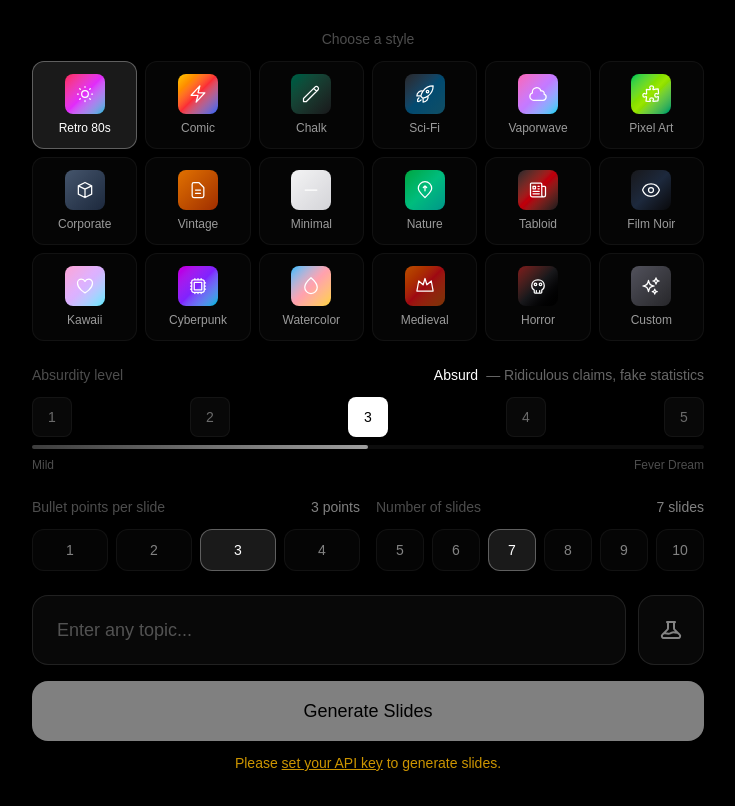
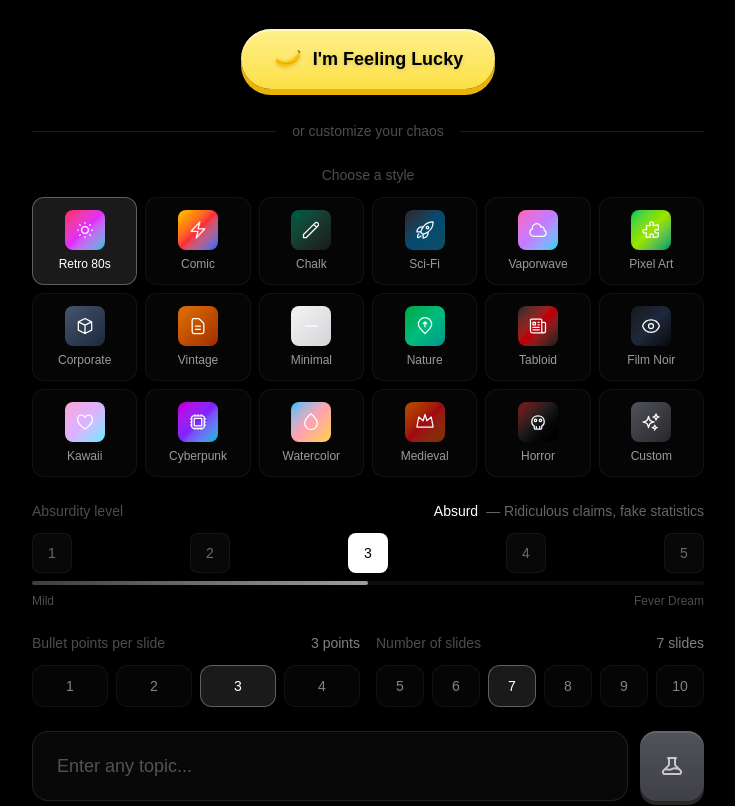
Before and after one commit to brxs/genAI-karaoke, a Next.js app: page / in a window 1280 px wide. Shown: the part 400-1206 px from the top of the page, without its empty margins (272-1007 px from the left). Built offline with nearby package versions, Linux system fonts and the light colour scheme.

Commit message:
Adds a shuffle button

```diff
--- a/components/ApiKeyModal.tsx
+++ b/components/ApiKeyModal.tsx
@@ -153,14 +153,22 @@ export default function ApiKeyModal({ isOpen, onClose, onSave, onClear }: ApiKey
         <div className="flex gap-3">
           <button
             onClick={onClose}
-            className="flex-1 px-4 py-3 border border-white/10 rounded-xl text-white/70 hover:text-white hover:bg-white/5 font-medium transition-all"
+            className="flex-1 px-4 py-3 rounded-xl text-white font-medium transition-all duration-150 hover:scale-[1.02] active:scale-[0.98]"
+            style={{
+              background: "linear-gradient(180deg, #52525b 0%, #3f3f46 100%)",
+              boxShadow: "0 3px 0 #27272a, 0 4px 12px rgba(0,0,0,0.3), inset 0 1px 0 rgba(255,255,255,0.1)",
+            }}
           >
             Cancel
           </button>
           <button
             onClick={handleSave}
             disabled={!apiKey || isLoading}
-            className="flex-1 px-4 py-3 bg-white text-black rounded-xl hover:bg-white/90 disabled:opacity-50 disabled:cursor-not-allowed font-medium transition-all"
+            className="flex-1 px-4 py-3 text-black rounded-xl font-bold transition-all duration-150 disabled:opacity-50 disabled:cursor-not-allowed hover:scale-[1.02] active:scale-[0.98]"
+            style={{
+              background: "linear-gradient(180deg, #ffffff 0%, #e4e4e7 100%)",
+              boxShadow: "0 3px 0 #a1a1aa, 0 4px 12px rgba(0,0,0,0.2), inset 0 1px 0 rgba(255,255,255,0.8)",
+            }}
           >
             {isLoading ? "Saving..." : "Save Key"}
           </button>
--- a/components/TopicForm.tsx
+++ b/components/TopicForm.tsx
@@ -1,7 +1,7 @@
 "use client";
 
-import { useState } from "react";
-import { SlideStyle, DEFAULT_STYLE } from "@/lib/styles";
+import { useState, useCallback, useRef } from "react";
+import { SlideStyle, DEFAULT_STYLE, STYLE_LIST } from "@/lib/styles";
 import { AbsurdityLevel, DEFAULT_ABSURDITY } from "@/lib/absurdity";
 import StylePicker from "./StylePicker";
 import AbsurditySlider from "./AbsurditySlider";
@@ -78,6 +78,12 @@ function generateRandomTopic(): string {
     .replace("{place}", pickRandom(PLACES));
 }
 
+// Available options for roulette (excluding "custom" style)
+const ROULETTE_STYLES = STYLE_LIST.filter((s) => s.id !== "custom").map((s) => s.id);
+const ABSURDITY_OPTIONS: AbsurdityLevel[] = [1, 2, 3, 4, 5];
+const BULLET_OPTIONS: BulletPointsCount[] = [1, 2, 3, 4];
+const SLIDE_OPTIONS: SlideCount[] = [5, 6, 7, 8, 9, 10];
+
 export default function TopicForm({ onSubmit, isLoading, hasApiKey, onSetApiKey }: TopicFormProps) {
   const [topic, setTopic] = useState("");
   const [style, setStyle] = useState<SlideStyle>(DEFAULT_STYLE);
@@ -85,6 +91,8 @@ export default function TopicForm({ onSubmit, isLoading, hasApiKey, onSetApiKey
   const [bulletPoints, setBulletPoints] = useState<BulletPointsCount>(DEFAULT_BULLET_POINTS);
   const [slideCount, setSlideCount] = useState<SlideCount>(DEFAULT_SLIDE_COUNT);
   const [customPrompt, setCustomPrompt] = useState("");
+  const [isSpinning, setIsSpinning] = useState(false);
+  const spinTimeoutRef = useRef<NodeJS.Timeout | null>(null);
 
   const handleSubmit = (e: React.FormEvent) => {
     e.preventDefault();
@@ -104,21 +112,128 @@ export default function TopicForm({ onSubmit, isLoading, hasApiKey, onSetApiKey
     setTopic(generateRandomTopic());
   };
 
+  const handleRoulette = useCallback(() => {
+    if (isSpinning || isLoading) return;
+
+    // Pick final values upfront
+    const finalStyle = pickRandom(ROULETTE_STYLES);
+    const finalAbsurdity = pickRandom(ABSURDITY_OPTIONS);
+    const finalBullets = pickRandom(BULLET_OPTIONS);
+    const finalSlides = pickRandom(SLIDE_OPTIONS);
+    const finalTopic = generateRandomTopic();
+
+    setIsSpinning(true);
+
+    let iteration = 0;
+    const totalIterations = 20;
+    const baseDelay = 50;
+
+    const spin = () => {
+      iteration++;
+
+      // Cycle through random values during spin
+      if (iteration < totalIterations) {
+        setStyle(pickRandom(ROULETTE_STYLES));
+        setAbsurdity(pickRandom(ABSURDITY_OPTIONS));
+        setBulletPoints(pickRandom(BULLET_OPTIONS));
+        setSlideCount(pickRandom(SLIDE_OPTIONS));
+
+        // Gradually change topic letters for effect
+        if (iteration % 3 === 0) {
+          setTopic(generateRandomTopic());
+        }
+
+        // Ease out: delay increases as we approach the end
+        const progress = iteration / totalIterations;
+        const delay = baseDelay + Math.pow(progress, 2) * 200;
+
+        spinTimeoutRef.current = setTimeout(spin, delay);
+      } else {
+        // Set final values
+        setStyle(finalStyle);
+        setAbsurdity(finalAbsurdity);
+        setBulletPoints(finalBullets);
+        setSlideCount(finalSlides);
+        setTopic(finalTopic);
+        setIsSpinning(false);
+      }
+    };
+
+    spin();
+  }, [isSpinning, isLoading]);
+
   const isCustomMissingPrompt = style === "custom" && !customPrompt.trim();
 
   return (
     <form onSubmit={handleSubmit} className="w-full max-w-2xl">
+      {/* Big Lucky Button */}
+      <div className="flex justify-center mb-8">
+        <button
+          type="button"
+          onClick={handleRoulette}
+          disabled={isLoading || isSpinning}
+          className={`
+            relative group
+            px-8 py-4
+            rounded-full
+            font-bold text-lg
+            transition-all duration-150
+            disabled:cursor-not-allowed
+            ${isSpinning
+              ? "scale-95"
+              : "hover:scale-105 active:scale-95 hover:shadow-[0_0_40px_rgba(250,204,21,0.5)]"
+            }
+          `}
+          style={{
+            background: isSpinning
+              ? "linear-gradient(180deg, #facc15 0%, #eab308 100%)"
+              : "linear-gradient(180deg, #fef08a 0%, #fde047 100%)",
+            boxShadow: isSpinning
+              ? "0 4px 0 #a16207, 0 6px 20px rgba(0,0,0,0.3), inset 0 2px 0 rgba(255,255,255,0.4)"
+              : "0 6px 0 #eab308, 0 8px 25px rgba(0,0,0,0.4), inset 0 2px 0 rgba(255,255,255,0.5)",
+            transform: isSpinning ? "translateY(4px)" : undefined,
+          }}
+        >
+          <span className={`
+            flex items-center gap-3 text-black drop-shadow-sm
+            ${isSpinning ? "animate-pulse" : ""}
+          `}>
+            <img
+              src="/banana.svg"
+              alt=""
+              className={`w-7 h-7 ${isSpinning ? "animate-spin" : "group-hover:rotate-[360deg] transition-transform duration-700"}`}
+            />
+            {isSpinning ? "Going Bananas..." : "I'm Feeling Lucky"}
+          </span>
+          {/* Shine effect */}
+          {!isSpinning && (
+            <div className="absolute inset-0 rounded-full overflow-hidden pointer-events-none">
+              <div className="absolute inset-0 bg-gradient-to-r from-transparent via-white/30 to-transparent -translate-x-full group-hover:translate-x-full transition-transform duration-700" />
+            </div>
+          )}
+        </button>
+      </div>
+
+      <div className="relative mb-6">
+        <div className="absolute inset-0 flex items-center">
+          <div className="w-full border-t border-white/10" />
+        </div>
+        <div className="relative flex justify-center">
+          <span className="bg-black px-4 text-sm text-white/30">or customize your chaos</span>
+        </div>
+      </div>
+
       <StylePicker
         selected={style}
         onChange={setStyle}
         customPrompt={customPrompt}
         onCustomPromptChange={setCustomPrompt}
-        disabled={isLoading}
+        disabled={isLoading || isSpinning}
       />
-      <AbsurditySlider value={absurdity} onChange={setAbsurdity} disabled={isLoading} />
+      <AbsurditySlider value={absurdity} onChange={setAbsurdity} disabled={isLoading || isSpinning} />
       <div className="grid grid-cols-2 gap-4">
-        <BulletPointsSlider value={bulletPoints} onChange={setBulletPoints} disabled={isLoading} />
-        <SlideCountSlider value={slideCount} onChange={setSlideCount} disabled={isLoading} />
+        <BulletPointsSlider value={bulletPoints} onChange={setBulletPoints} disabled={isLoading || isSpinning} />
+        <SlideCountSlider value={slideCount} onChange={setSlideCount} disabled={isLoading || isSpinning} />
       </div>
 
       <div className="relative mb-4 flex gap-3">
@@ -128,18 +243,22 @@ export default function TopicForm({ onSubmit, isLoading, hasApiKey, onSetApiKey
           value={topic}
           onChange={(e) => setTopic(e.target.value)}
           placeholder="Enter any topic..."
-          disabled={isLoading}
+          disabled={isLoading || isSpinning}
           className="flex-1 px-6 py-5 text-lg bg-white/[0.03] backdrop-blur-xl border border-white/10 rounded-2xl focus:ring-1 focus:ring-white/30 focus:border-white/20 disabled:opacity-50 disabled:cursor-not-allowed text-white placeholder-white/30 outline-none transition-all"
           maxLength={200}
         />
         <button
           type="button"
           onClick={handleRandomTopic}
-          disabled={isLoading}
-          className="px-5 py-5 bg-white/[0.03] border border-white/10 rounded-2xl hover:bg-white/[0.08] disabled:opacity-50 disabled:cursor-not-allowed transition-all group"
-          title="Surprise me!"
+          disabled={isLoading || isSpinning}
+          className="group px-5 rounded-2xl transition-all duration-150 disabled:opacity-50 disabled:cursor-not-allowed hover:scale-105 active:scale-95"
+          style={{
+            background: "linear-gradient(180deg, #52525b 0%, #3f3f46 100%)",
+            boxShadow: "0 4px 0 #27272a, 0 6px 15px rgba(0,0,0,0.4), inset 0 2px 0 rgba(255,255,255,0.1)",
+          }}
+          title="Random topic"
         >
-          <svg className="w-6 h-6 text-white/50 group-hover:text-white/80 transition-colors" fill="none" viewBox="0 0 24 24" stroke="currentColor">
+          <svg className="w-6 h-6 text-white/70 group-hover:text-white transition-colors" fill="none" viewBox="0 0 24 24" stroke="currentColor">
             <path strokeLinecap="round" strokeLinejoin="round" strokeWidth={2} d="M19.428 15.428a2 2 0 00-1.022-.547l-2.387-.477a6 6 0 00-3.86.517l-.318.158a6 6 0 01-3.86.517L6.05 15.21a2 2 0 00-1.806.547M8 4h8l-1 1v5.172a2 2 0 00.586 1.414l5 5c1.26 1.26.367 3.414-1.415 3.414H4.828c-1.782 0-2.674-2.154-1.414-3.414l5-5A2 2 0 009 10.172V5L8 4z" />
           </svg>
         </button>
@@ -147,8 +266,12 @@ export default function TopicForm({ onSubmit, isLoading, hasApiKey, onSetApiKey
 
       <button
         type="submit"
-        disabled={!topic.trim() || isLoading || isCustomMissingPrompt || !hasApiKey}
-        className="w-full py-4 px-6 bg-white text-black text-lg font-medium rounded-2xl hover:bg-white/90 disabled:opacity-50 disabled:cursor-not-allowed transition-all"
+        disabled={!topic.trim() || isLoading || isSpinning || isCustomMissingPrompt || !hasApiKey}
+        className="w-full py-4 px-6 text-black text-lg font-bold rounded-2xl transition-all duration-150 disabled:opacity-50 disabled:cursor-not-allowed hover:scale-[1.02] active:scale-[0.98]"
+        style={{
+          background: "linear-gradient(180deg, #ffffff 0%, #e4e4e7 100%)",
+          boxShadow: "0 4px 0 #a1a1aa, 0 6px 20px rgba(0,0,0,0.3), inset 0 2px 0 rgba(255,255,255,0.8)",
+        }}
       >
         {isLoading ? "Generating..." : "Generate Slides"}
       </button>
@@ -175,7 +298,7 @@ export default function TopicForm({ onSubmit, isLoading, hasApiKey, onSetApiKey
               key={example}
               type="button"
               onClick={() => handleExampleClick(example)}
-              disabled={isLoading}
+              disabled={isLoading || isSpinning}
               className="px-4 py-2 text-sm bg-white/[0.03] text-white/50 rounded-full hover:bg-white/[0.08] hover:text-white/80 border border-white/10 disabled:opacity-50 disabled:cursor-not-allowed transition-all"
             >
               {example}
```
Also changed, not shown: app/page.tsx (+20 -4 lines), components/ViewToggle.tsx (+15 -7 lines).
